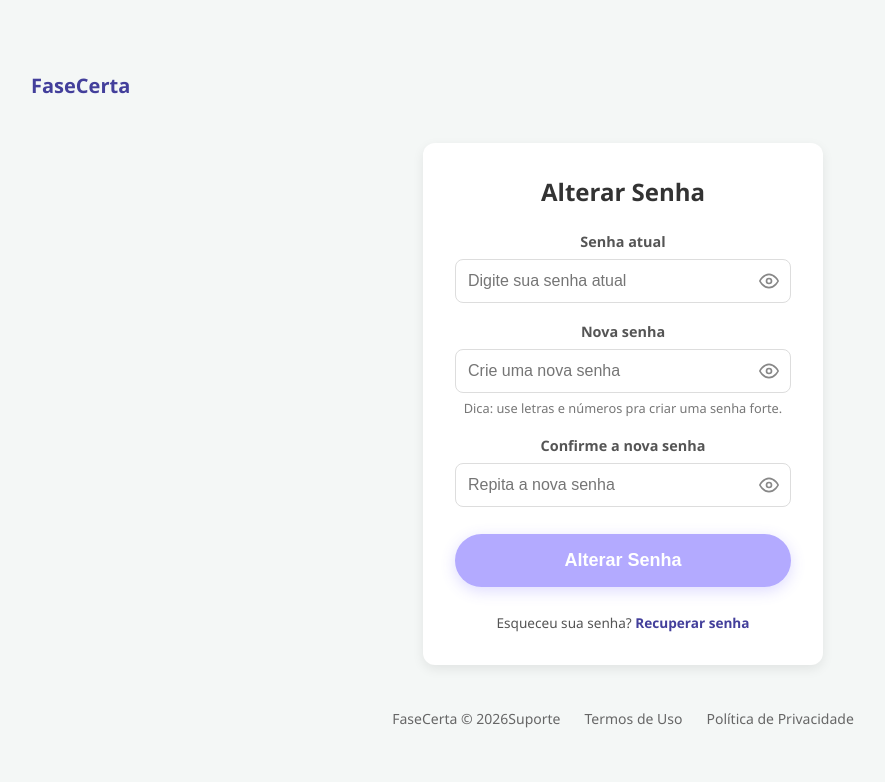
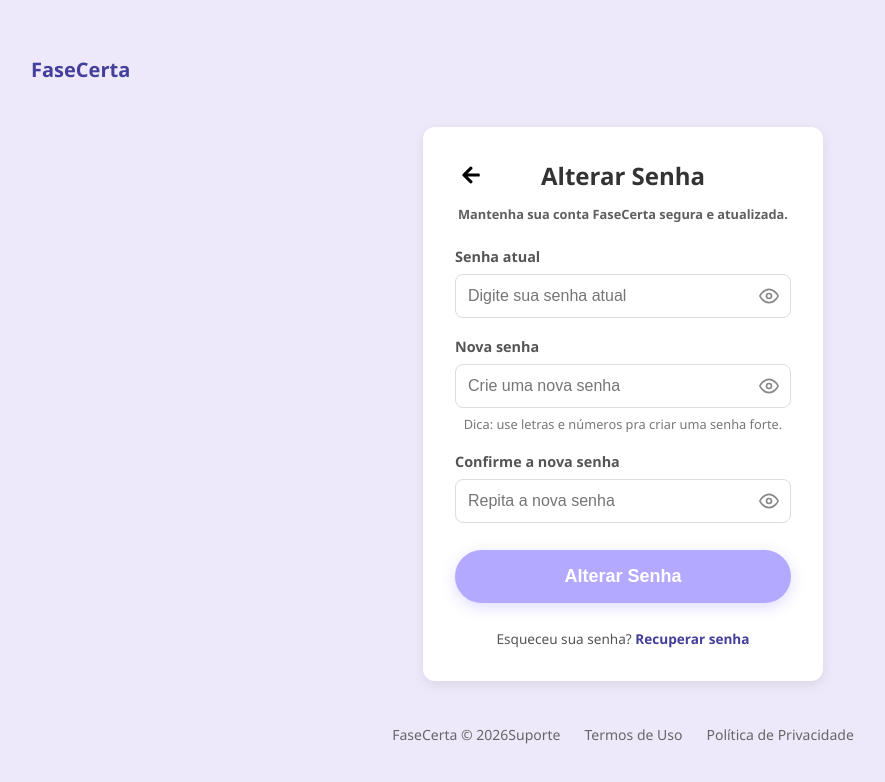
Before and after one commit to CS-PI-2026-FaseCerta/front-end, a React (Create React App) app: page /alterarSenha in a window 1280 px wide. Shown: the top 782 px of the page, without its empty margins (17-902 px from the left). Built offline with nearby package versions, Linux system fonts and the light colour scheme.

Commit message:
feat-botao-de-voltar

```diff
--- a/package.json
+++ b/package.json
@@ -9,6 +9,7 @@
     "@testing-library/user-event": "^13.5.0",
     "react": "^19.2.4",
     "react-dom": "^19.2.4",
+    "react-icons": "^5.6.0",
     "react-scripts": "5.0.1",
     "web-vitals": "^2.1.4"
   },
--- a/src/auth/pages/alterarsenha.css
+++ b/src/auth/pages/alterarsenha.css
@@ -21,14 +21,36 @@
   justify-content: center;
   align-items: center;
   min-height: 100vh;
-  background-color: #f4f7f6; /* Cor de fundo suave para área logada */
+  background-color: #EDE9FB; /* Cor de fundo suave para área logada */
   font-family: 'Segoe UI', Roboto, Helvetica, Arial, sans-serif;
+
 }
 
 .change-password-container {
   width: 100%;
   max-width: 400px;
   padding: 20px;
+}
+
+.card-header {
+  display: flex;
+}
+
+.back-button {
+  border: none;
+  background-color: transparent;
+  width: 2rem;
+  height: 2rem;
+  align-items: center;
+  justify-content: center;
+  display: flex;
+  transition: 0.2s;
+  border-radius: 1rem;
+}
+
+.back-button:hover {
+  background-color: rgb(224, 224, 224);
+  cursor: pointer;
 }
 
 /* Estilo do Card principal */
@@ -39,12 +61,20 @@
   box-shadow: 0 4px 12px rgba(0, 0, 0, 0.08);
 }
 
+.card-header-p {
+  font-size: .8rem;
+  color: #5f5f5f;
+  font-weight: 600;
+  margin-bottom: 1.5rem;
+}
+
 .change-password-card h1 {
-  margin-top: 0;
-  margin-bottom: 1.5rem;
   font-size: 1.5rem;
   color: #333;
   text-align: center;
+  width: 100%;
+  padding-right: 2rem;
+  margin: 0;
 }
 
 /* Grupos do formulário */
@@ -52,7 +82,9 @@
   margin-bottom: 1.2rem;
   display: flex;
   flex-direction: column;
+  /* align-items: start; */
 }
+
 
 .form-group label {
   font-size: 0.9rem;
--- a/src/auth/pages/alterarsenha.jsx
+++ b/src/auth/pages/alterarsenha.jsx
@@ -1,6 +1,7 @@
 import React, { useState, useEffect } from 'react';
 // import { FaEye, FaEyeSlash, FaMoon } from "react-icons/fa";
 import './alterarsenha.css';
+import { FaArrowLeft } from "react-icons/fa";
 
 const AlterarSenha = () => {
   // Estados para os valores dos inputs
@@ -100,13 +101,18 @@ const AlterarSenha = () => {
 
       <main className="change-password-container">
         <section className="change-password-card">
-          <h1>Alterar Senha</h1>
+          <div className="card-header">
+            <button className="back-button"><FaArrowLeft size={20}/></button>
+            <h1>Alterar Senha</h1>
+          </div>
+
+          <p className="card-header-p">Mantenha sua conta FaseCerta segura e atualizada.</p>
 
           <form onSubmit={handleSubmit} noValidate>
 
             {/* Senha Atual */}
             <div className="form-group">
-              <label htmlFor="currentPassword">Senha atual</label>
+              <label htmlFor="currentPassword" style={{textAlign: "left"}}>Senha atual</label>
               <div className="input-wrapper">
                 <input
                   id="currentPassword"
@@ -130,7 +136,7 @@ const AlterarSenha = () => {
 
             {/* Nova Senha */}
             <div className="form-group">
-              <label htmlFor="newPassword">Nova senha</label>
+              <label htmlFor="newPassword" style={{ textAlign: "left" }}>Nova senha</label>
               <div className="input-wrapper">
                 <input
                   id="newPassword"
@@ -159,7 +165,7 @@ const AlterarSenha = () => {
 
             {/* Confirmar Nova Senha */}
             <div className="form-group">
-              <label htmlFor="confirmPassword">Confirme a nova senha</label>
+              <label htmlFor="confirmPassword" style={{ textAlign: "left" }}>Confirme a nova senha</label>
               <div className="input-wrapper">
                 <input
                   id="confirmPassword"
```
Also changed, not shown: 1 other file (tests, documents, lock files or other folders).
